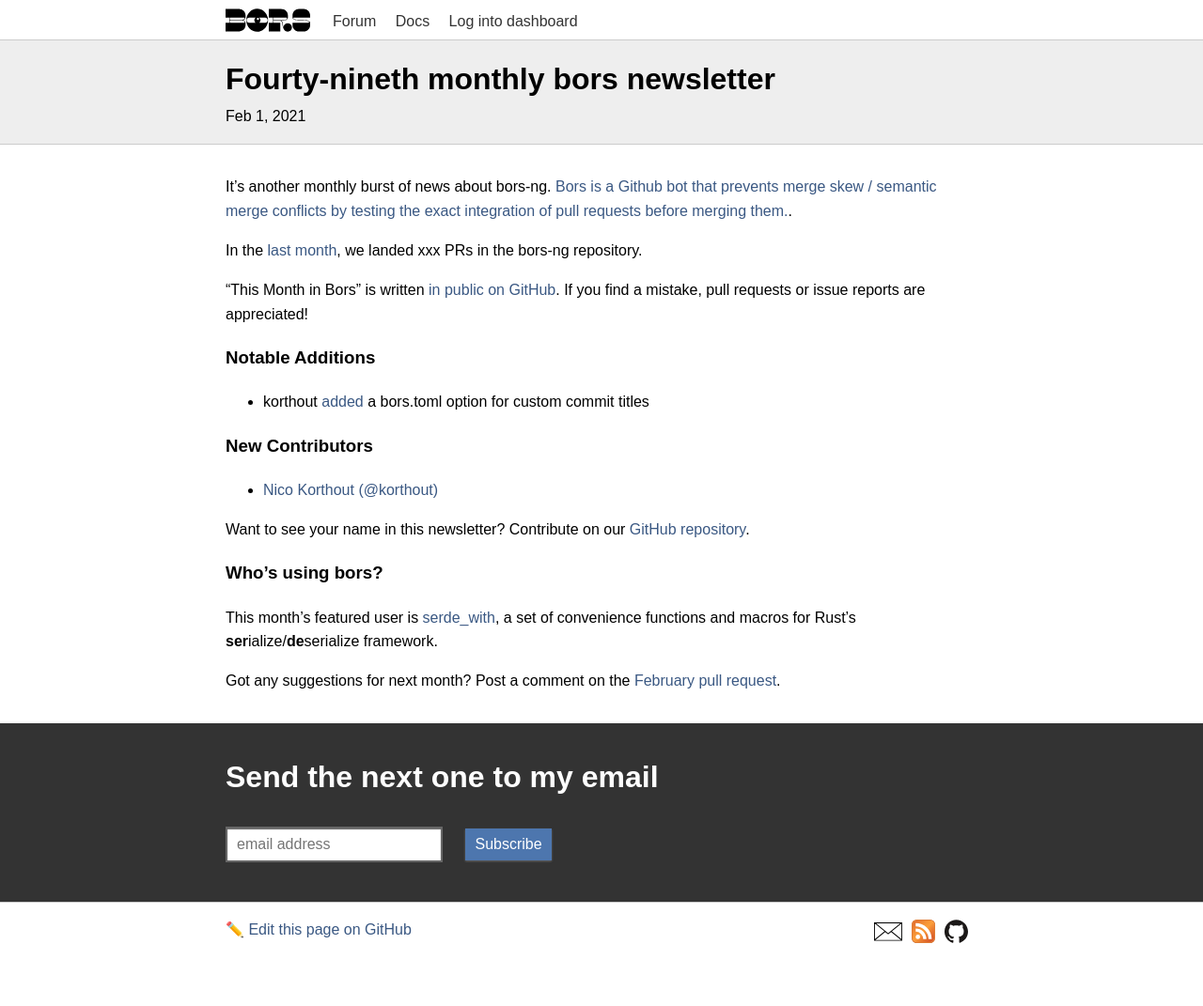
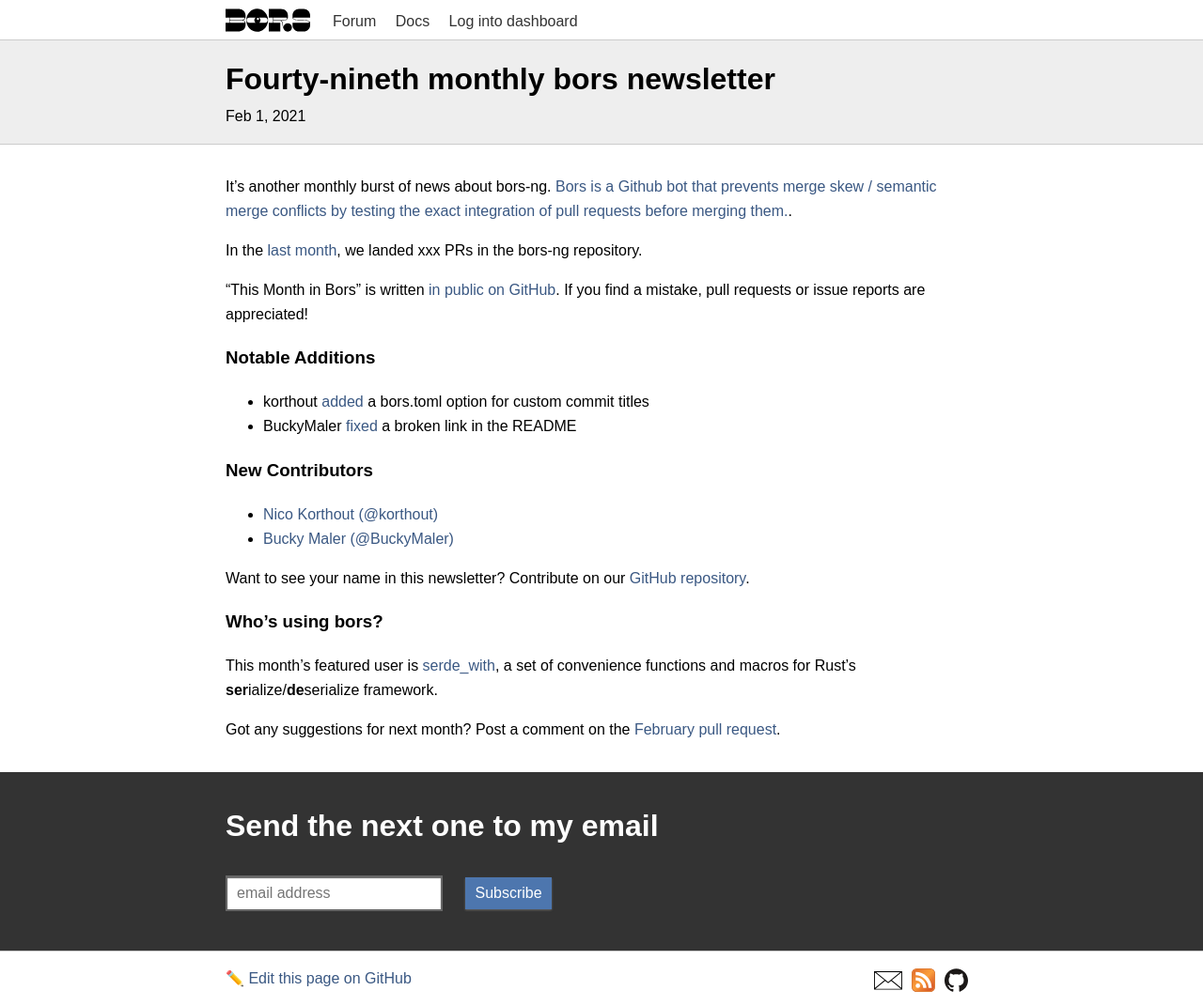
Before and after one commit to bors-ng/bors-ng.github.io, a Jekyll site: the page built from _posts/2021-02-01-tmib-49.md, in a window 1280 px wide. Shown: the whole page at 94% size. Built offline with Jekyll 4.4.1, drawn with Linux system fonts in a browser that asks for light colours; before the commit the page ends 1019 px from its top, so only the background shows below that.

Commit message:
Add bors-ng/bors-ng#1118
Add @BuckyMaler to new contributors list

```diff
--- a/_posts/2021-02-01-tmib-49.md
+++ b/_posts/2021-02-01-tmib-49.md
@@ -20,11 +20,13 @@
 ### Notable Additions
 
 * korthout [added](https://github.com/bors-ng/bors-ng/pull/1040) a bors.toml option for custom commit titles
+* BuckyMaler [fixed](https://github.com/bors-ng/bors-ng/pull/1118) a broken link in the README
 
 
 ### New Contributors
 
 * [Nico Korthout (@korthout)](https://github.com/korthout)
+* [Bucky Maler (@BuckyMaler)](https://github.com/BuckyMaler)
 
 Want to see your name in this newsletter? Contribute on our [GitHub repository](https://github.com/bors-ng/bors-ng).
 
```
